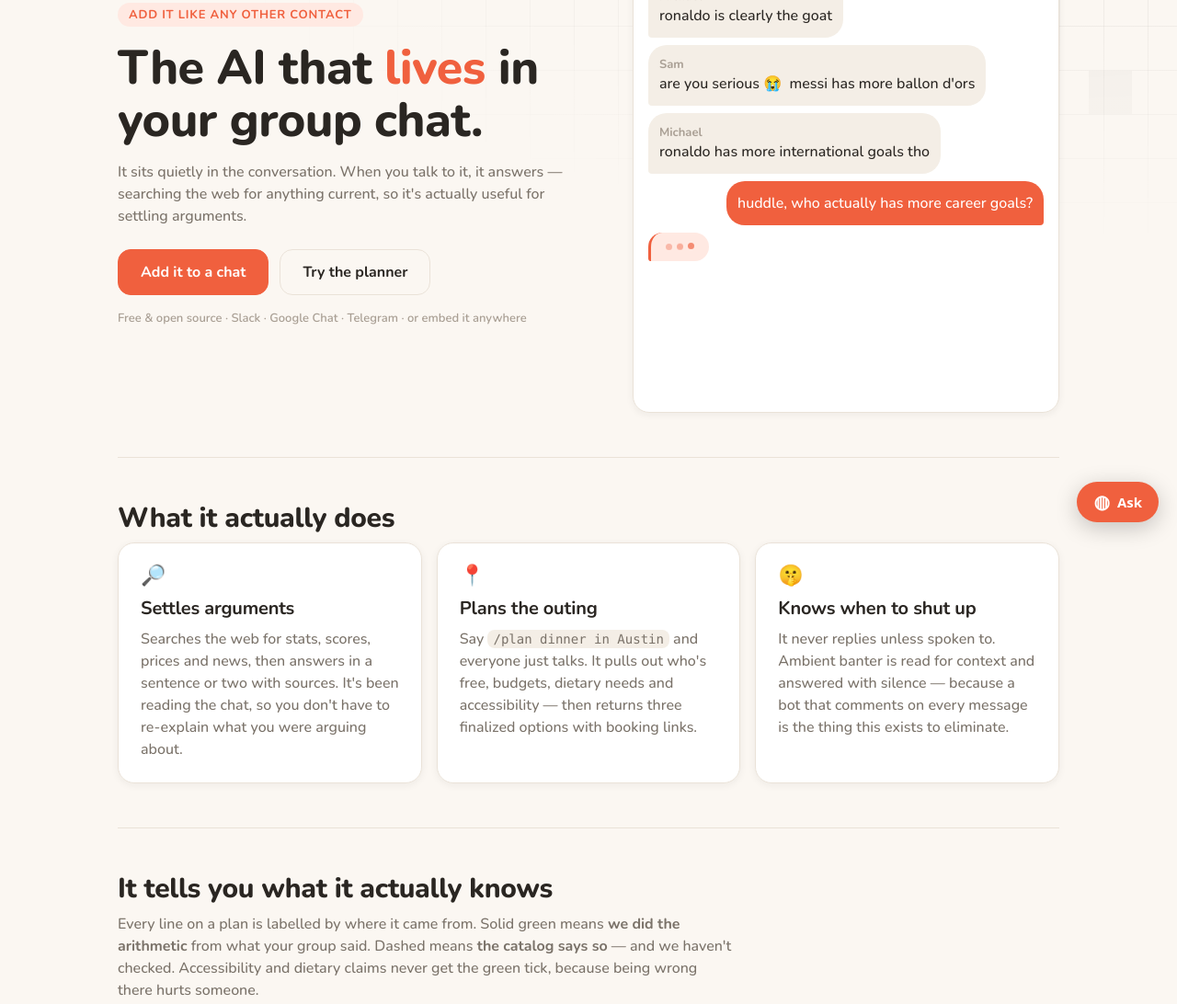
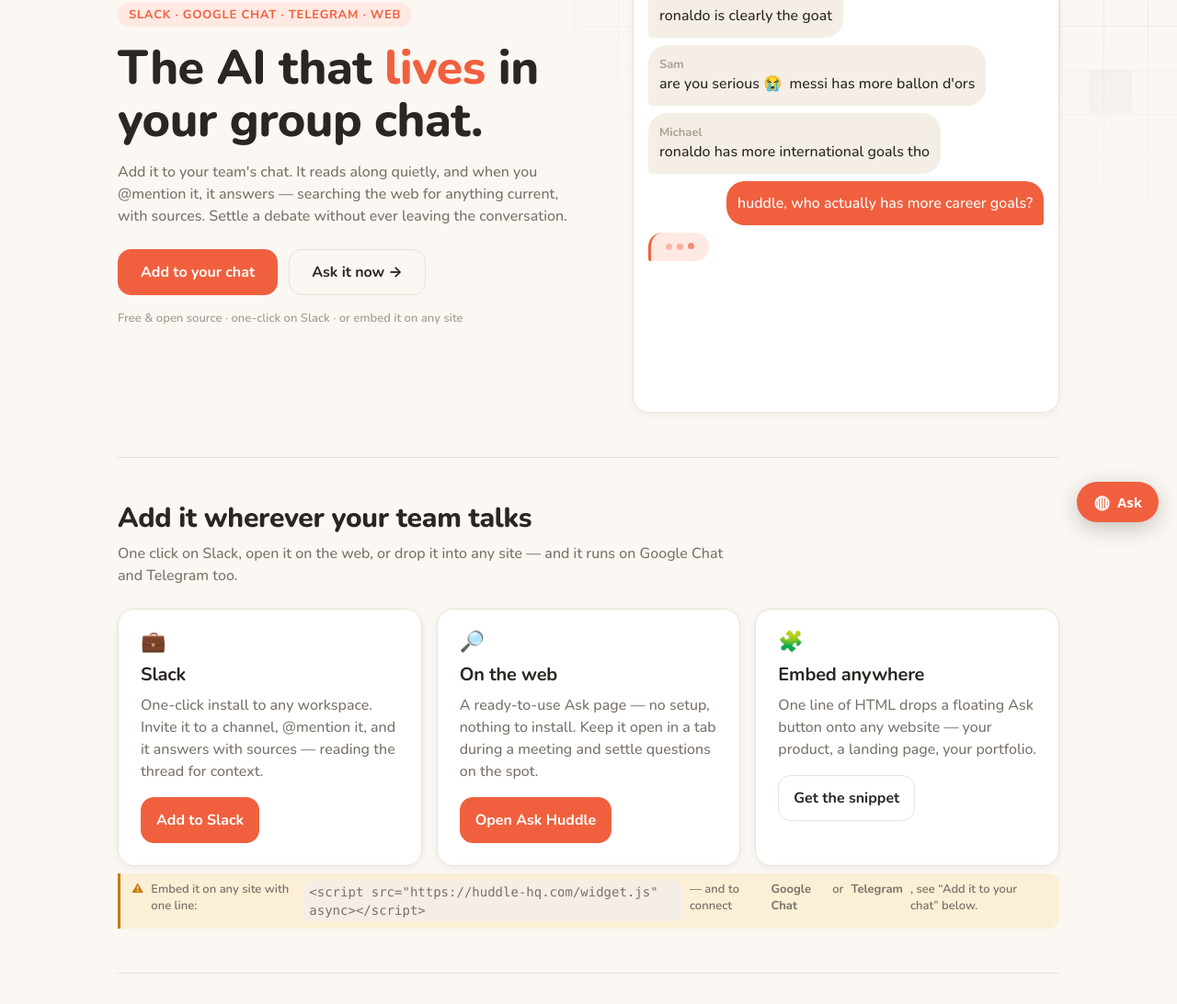
Before and after one commit to prit6767/huddle, a website: page public/index.html in a window 1280 px wide. Shown: the part 212-1304 px from the top of the page at 92% size. Drawn offline with nearby package versions, Linux system fonts and the light colour scheme; no server answers.

Commit message:
Homepage refresh: enterprise hero + an 'Available on' platforms band
Sharpens the hero for the team/multi-platform reality (eyebrow lists the
platforms; lede leads with 'add it to your team's chat'; CTAs are 'Add to
your chat' and 'Ask it now'). Adds a prominent 'Add it wherever your team
talks' band with action cards — Add to Slack, Open Ask Huddle, and the
embed snippet — plus a note that it runs on Google Chat and Telegram. The
page now reflects what Huddle actually grew into.

```diff
--- a/public/index.html
+++ b/public/index.html
@@ -83,17 +83,18 @@
       <section id="view-create" class="view">
         <div class="hero">
           <div class="hero-copy">
-            <p class="eyebrow">Add it like any other contact</p>
+            <p class="eyebrow">Slack · Google Chat · Telegram · web</p>
             <h1>The AI that <em>lives</em> in your group chat.</h1>
             <p class="lede">
-              It sits quietly in the conversation. When you talk to it, it answers — searching
-              the web for anything current, so it's actually useful for settling arguments.
+              Add it to your team's chat. It reads along quietly, and when you @mention it, it
+              answers — searching the web for anything current, with sources. Settle a debate
+              without ever leaving the conversation.
             </p>
             <div class="cta-row">
-              <a class="btn primary lg" href="#add">Add it to a chat</a>
-              <a class="btn ghost lg" href="#planner">Try the planner</a>
+              <a class="btn primary lg" href="#platforms">Add to your chat</a>
+              <a class="btn ghost lg" href="/ask">Ask it now →</a>
             </div>
-            <p class="fineprint">Free &amp; open source · Slack · Google Chat · Telegram · or embed it anywhere</p>
+            <p class="fineprint">Free &amp; open source · one-click on Slack · or embed it on any site</p>
           </div>
 
           <!-- Chat demo: the argument it was built to end -->
@@ -125,6 +126,50 @@
             </div>
           </div>
         </div>
+
+        <!-- ------------------------- available on ------------------------ -->
+        <section class="band" id="platforms">
+          <h2 class="band-title">Add it wherever your team talks</h2>
+          <p class="band-sub">
+            One click on Slack, open it on the web, or drop it into any site — and it runs on
+            Google Chat and Telegram too.
+          </p>
+          <div class="feature-grid">
+            <article class="feature">
+              <div class="feature-icon">💼</div>
+              <h3>Slack</h3>
+              <p>
+                One-click install to any workspace. Invite it to a channel, @mention it, and it
+                answers with sources — reading the thread for context.
+              </p>
+              <a class="btn primary card-cta" href="/slack/install">Add to Slack</a>
+            </article>
+            <article class="feature">
+              <div class="feature-icon">🔎</div>
+              <h3>On the web</h3>
+              <p>
+                A ready-to-use Ask page — no setup, nothing to install. Keep it open in a tab
+                during a meeting and settle questions on the spot.
+              </p>
+              <a class="btn primary card-cta" href="/ask">Open Ask Huddle</a>
+            </article>
+            <article class="feature">
+              <div class="feature-icon">🧩</div>
+              <h3>Embed anywhere</h3>
+              <p>
+                One line of HTML drops a floating Ask button onto any website — your product, a
+                landing page, your portfolio.
+              </p>
+              <a class="btn ghost card-cta" href="#embed">Get the snippet</a>
+            </article>
+          </div>
+          <p class="friction" id="embed">
+            Embed it on any site with one line:
+            <code>&lt;script src="https://huddle-hq.com/widget.js" async&gt;&lt;/script&gt;</code>
+            — and to connect <b>Google Chat</b> or <b>Telegram</b>, see “Add it to your chat”
+            below.
+          </p>
+        </section>
 
         <!-- ---------------------------- what it does --------------------- -->
         <section class="band">
--- a/public/styles.css
+++ b/public/styles.css
@@ -747,6 +747,16 @@ select:focus {
   color: var(--ink-muted);
   margin: 0;
 }
+/* CTA button inside a platform/surface card */
+.feature .card-cta {
+  margin-top: var(--s4);
+  display: inline-flex;
+}
+/* the embed snippet must wrap inside the amber note, not overflow the page */
+.friction code {
+  white-space: normal;
+  overflow-wrap: anywhere;
+}
 .platform header {
   display: flex;
   align-items: center;
```
